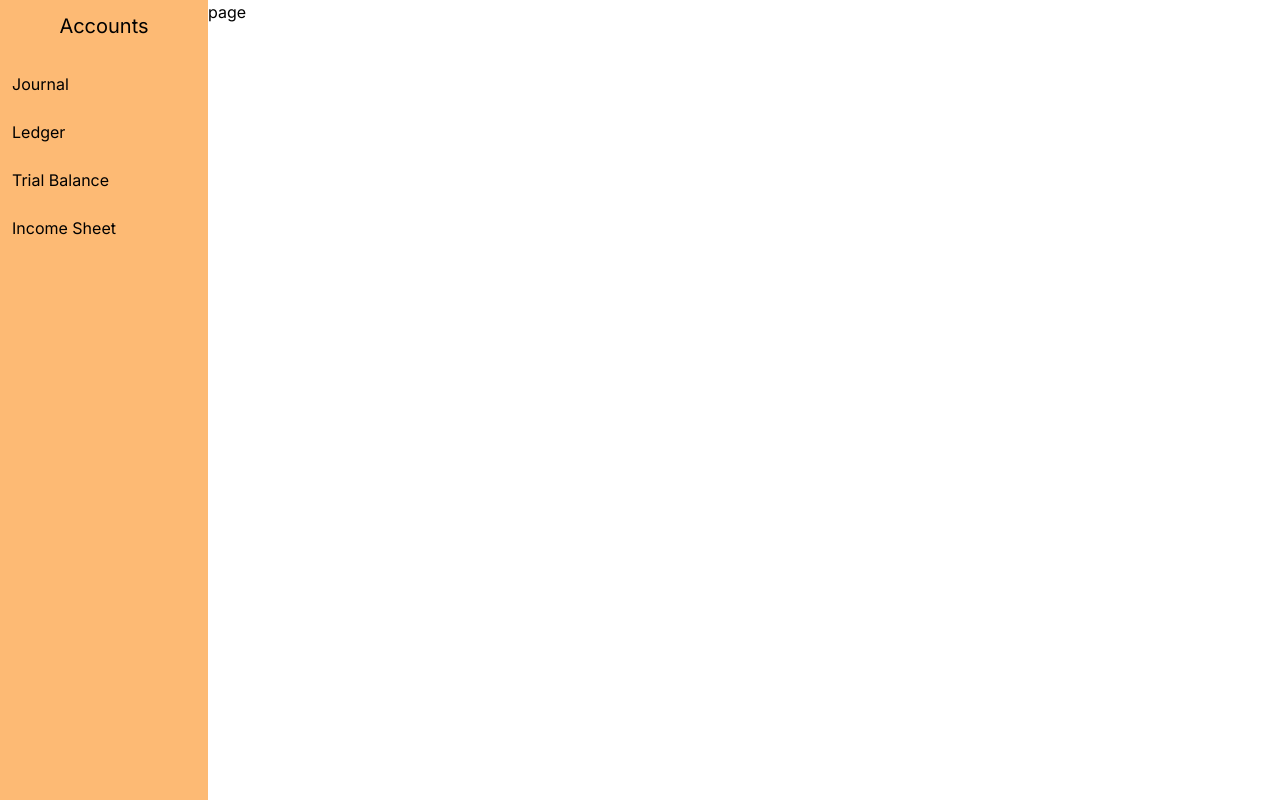
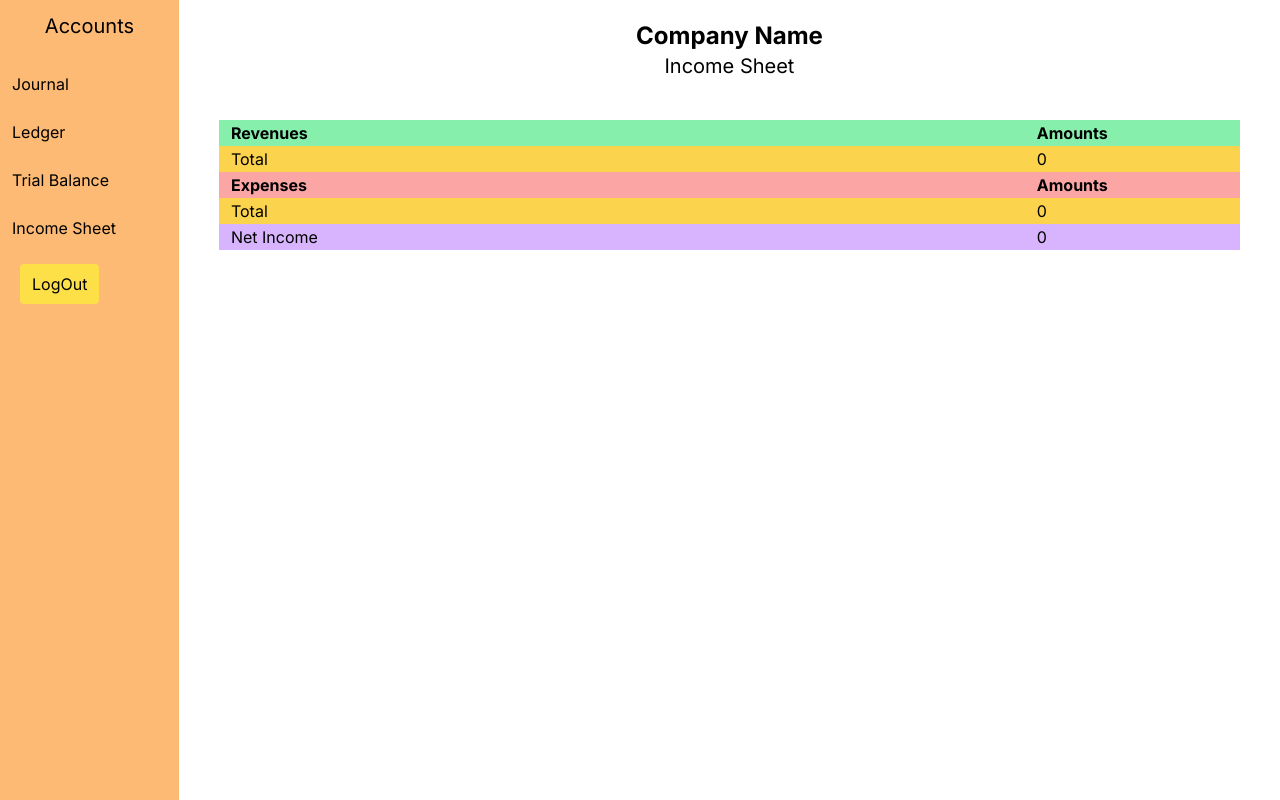
Before and after one commit to akif171/accouts_app_frontend, a Next.js app: page /income-sheet in a window 1280 px wide. Built offline with nearby package versions, Linux system fonts and the light colour scheme.

Commit message:
accounting app completed

```diff
--- a/app/(dashboard)/income-sheet/page.js
+++ /dev/null
@@ -1,12 +0,0 @@
-"use client";
-import React from "react";
-import { useAppDispatch, useAppSelector } from "@/lib/hooks";
-
-const page = () => {
-  const data = useAppSelector((state) => state.incomeSheet);
-  console.log(data);
-
-  return <div>page</div>;
-};
-
-export default page;
--- /dev/null
+++ b/app/(dashboard)/income-sheet/page.jsx
@@ -0,0 +1,84 @@
+"use client";
+import React from "react";
+import { useAppDispatch, useAppSelector } from "@/lib/hooks";
+
+const page = () => {
+  const { revenues, expenses } = useAppSelector((state) => state.incomeSheet);
+  console.log(revenues, expenses);
+
+  const revAmountArr = [];
+  const expAmountArr = [];
+
+  revenues?.map((entry) => {
+    if (entry.debit > 0) {
+      revAmountArr.push(entry.debit);
+    }
+    revAmountArr.push(entry.credit);
+  });
+
+  expenses?.map((entry) => {
+    if (entry.debit > 0) {
+      expAmountArr.push(entry.debit);
+    }
+    expAmountArr.push(entry.credit);
+  });
+
+  const revTotal = revAmountArr?.reduce((a, b) => a + b, 0);
+  const expTotal = expAmountArr?.reduce((a, b) => a + b, 0);
+
+  return (
+    <div className="w-full ">
+      <div className="flex flex-col  items-center">
+        <h1 className="text-center text-2xl mt-5 font-bold">Company Name</h1>
+        <h3 className="text-xl">Income Sheet</h3>
+      </div>
+
+      <table className="flex flex-col justify-center m-10 text-black ">
+        <tbody>
+          <tr className="grid grid-cols-10 bg-green-300">
+            <td className="col-span-8 pl-3 font-bold">Revenues</td>
+            <td className="col-span-2 font-bold">Amounts</td>
+          </tr>
+          {revenues.map((acc) => (
+            <tr className="grid grid-cols-10 bg-slate-200">
+              <td className="col-span-8 pl-3">{acc.acc_name}</td>
+              <td className="col-span-2">
+                {acc.debit > 0 ? acc.debit : acc.credit}
+              </td>
+            </tr>
+          ))}
+          <tr className="grid grid-cols-10 bg-amber-300">
+            <td className="col-span-8 pl-3">Total</td>
+            <td className="col-span-2">{revTotal}</td>
+          </tr>
+          <tr className="grid grid-cols-10 bg-red-300">
+            <td className="col-span-8 pl-3 font-bold">Expenses</td>
+            <td className="col-span-2 font-bold">Amounts</td>
+          </tr>
+          {expenses.map((acc) => (
+            <tr className="grid grid-cols-10 bg-slate-200">
+              <td className="col-span-8 pl-3">{acc.acc_name}</td>
+              <td className="col-span-2">
+                {acc.debit > 0 ? acc.debit : acc.credit}
+              </td>
+            </tr>
+          ))}
+          <tr className="grid grid-cols-10 bg-amber-300">
+            <td className="col-span-8 pl-3">Total</td>
+            <td className="col-span-2">{expTotal}</td>
+          </tr>
+          <tr
+            className={`grid grid-cols-10 ${
+              revTotal - expTotal < 0 ? "bg-red-300" : "bg-purple-300"
+            } `}
+          >
+            <td className="col-span-8 pl-3">Net Income</td>
+            <td className="col-span-2">{revTotal - expTotal}</td>
+          </tr>
+        </tbody>
+      </table>
+    </div>
+  );
+};
+
+export default page;
--- a/app/(dashboard)/journal/page.jsx
+++ b/app/(dashboard)/journal/page.jsx
@@ -100,7 +100,14 @@ const page = () => {
 
   useEffect(() => {
     function fetchTransactions() {
-      fetch("http://localhost:5000/api/journal")
+      fetch("http://localhost:5000/api/journal", {
+        method: "GET",
+        headers: {
+          Accept: "application/json",
+          "Content-Type": "application/json",
+        },
+        credentials: "include",
+      })
         .then((res) => res.json())
         .then((data) => {
           setAllEntries(data);
--- a/app/layout.js
+++ b/app/layout.js
@@ -15,7 +15,7 @@ export default function RootLayout({ children }) {
     <html lang="en">
       <body className={inter.className}>
         <StoreProvider>
-          <div className="flex ">{children}</div>
+          <div className=" ">{children}</div>
         </StoreProvider>
       </body>
     </html>
--- a/app/login/page.js
+++ b/app/login/page.js
@@ -38,8 +38,8 @@ const Login = () => {
     });
     const data = await res.json();
     console.log(data);
-    localStorage.setItem("auth-token", data?.token);
     if (res.status === 200) {
+      localStorage.setItem("token", data.token);
       setUser(initialUser);
       router.push("/journal");
     }
--- a/components/Sidebar.jsx
+++ b/components/Sidebar.jsx
@@ -1,5 +1,7 @@
+"use client";
 import React from "react";
 import Link from "next/link";
+import { useRouter } from "next/navigation";
 
 const routeLinks = [
   { name: "Journal", link: "/journal" },
@@ -9,6 +11,27 @@ const routeLinks = [
 ];
 
 const Sidebar = () => {
+  const router = useRouter();
+
+  const handleLogout = async () => {
+    const res = await fetch("http://localhost:5000/logout", {
+      method: "POST",
+      headers: {
+        "Content-Type": "application/json",
+        Accept: "application/json",
+      },
+      credentials: "include",
+    });
+    const data = await res.json();
+    console.log(data);
+    if (res.status === 200) {
+      localStorage.removeItem("token");
+      localStorage.removeItem("auth-token");
+
+      router.push("/login ");
+    }
+  };
+
   return (
     <div className="w-52 h-screen bg-orange-300">
       <Link href="/">
@@ -20,6 +43,12 @@ const Sidebar = () => {
             <li className="p-3 hover:bg-orange-200">{route.name}</li>
           </Link>
         ))}
+        <button
+          onClick={handleLogout}
+          className="py-2 px-3 rounded bg-yellow-300 ml-5 mt-3"
+        >
+          LogOut
+        </button>
       </ul>
     </div>
   );
```
Also changed, not shown: app/(dashboard)/trial-balance/page.jsx (line endings or trailing spaces).
